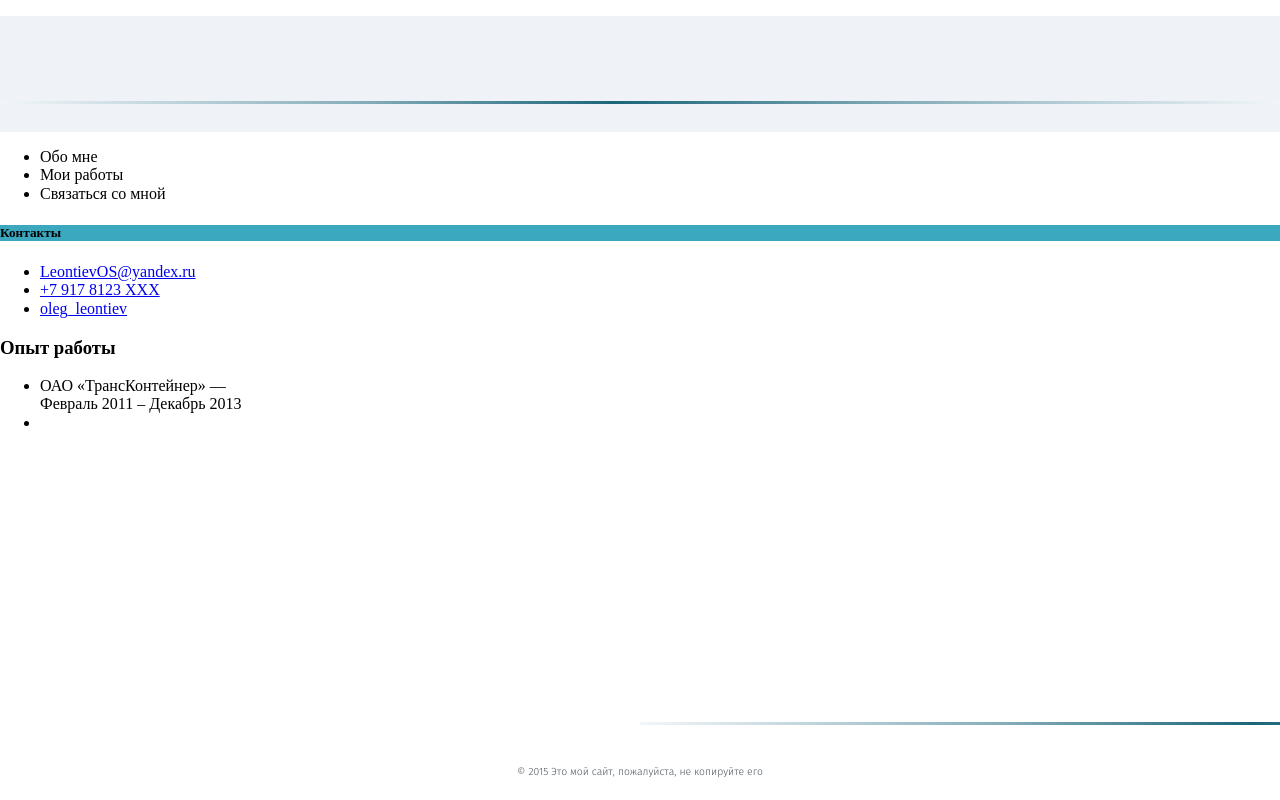
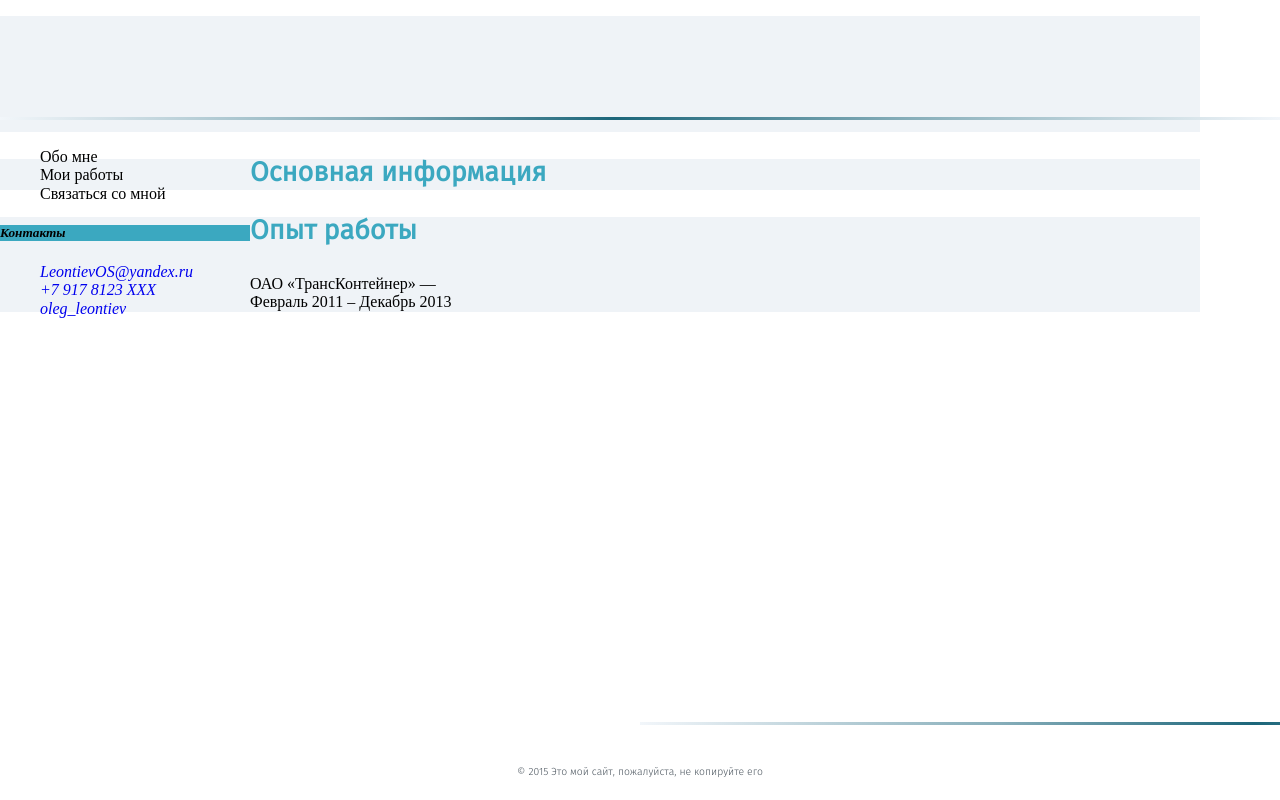
Before and after one commit to jacoder/lofts-dz1, a website: page index.html in a window 1280 px wide. Shown: the top 800 px of the page. Drawn offline with nearby package versions, Linux system fonts and the light colour scheme.

Commit message:
few fixes

```diff
--- a/css/main.css
+++ b/css/main.css
@@ -35,26 +35,49 @@ body{
   margin: 0 0 78px; /* bottom = footer height */
   text-align: left;
   font-style: normal;
+  max-width: 1200px;
+}
+
+a {
+  text-decoration: none;
+}
+
+ul {
+  /*margin: 0;
+  padding: 0;*/
+  list-style: none;
 }
 
 
 /* HEADER */
+
 header{
    background-color: #eff3f7;
    height: 116px;
 }
 
+.logo{
+  top: 39px;
+}
+
+.social>ul {
+    width: 213px;
+}
+.social li{
+  display: inline-block;
+  width: 46px;
+  height: 46px;
+}
 /* SIDEBAR */
 
 aside{
   word-break: break-all;
 }
 
-
-.social{
-    display: inline-block;
+.sidebar{
+  	width: 250px;
+  	float: left;
 }
-
 
 .contacts h5{
   background-color:#3ba8c0;
@@ -65,6 +88,22 @@ aside{
 }
 
 /* MAIN CONTENT */
+
+main>article{
+  background: #eff3f7;
+}
+main>article h3{
+  font-size: 27px;
+  font-family: "Fira Sans Book";
+  color: rgb(59, 168, 192);
+  padding-left: 22px;
+}
+
+main>article h3::after{
+
+}
+
+
 
 /* FOOTER */
 
--- a/index.html
+++ b/index.html
@@ -46,23 +46,23 @@
 <!-- /* HEADER */ -->
   <header>
     <figure class="logo">
-      <a href="#">
+      <a href="http://www.loftschool.com" target="_blank">
         <img src="./img/logo.png" alt="" />
       </a>
     </figure>
 
     <nav>
       <ul class="social">
-        <li class="social vk">
+        <li class="vk">
           <a href="vk.com/jacoder"></a>
         </li>
-        <li class="social tw">
+        <li class="tw">
           <a href="twitter.com/olegleontiev"></a>
         </li>
-        <li class="social fb">
+        <li class="fb">
           <a href="www.facebook.com/oleg.leontiev"></a>
         </li>
-        <li class="social gh">
+        <li class="gh">
           <a href="github.com/jacoder"></a>
         </li>
       </ul>
@@ -72,7 +72,7 @@
 
 <!-- /* SIDEBAR */ -->
 
-  <aside>
+  <aside class="sidebar">
     <nav class="side-nav">
       <ul>
         <li>Обо мне</li>
@@ -81,25 +81,29 @@
       </ul>
     </nav>
 
-    <section class="contacts">
+    <address class="contacts">
       <h5>Контакты</h5>
       <ul class="contactsList">
         <li class="email"><a href="mailto:leontievos@yandex.ru">LeontievOS@yandex.ru</a></li>
         <li class="phone"><a href="tel:+78000000000">+7 917 8123 XXX</a></li>
         <li class="skype"><a href="skype:oleg_leontiev?call">oleg_leontiev</a></li>
       </ul>
-    </section>
+    </address>
 
   </aside>
 
 
 <!-- /* MAIN CONTENT */ -->
-  <article class="main">
+  <main class="main">
 
-    <section>
+    <article class="basic">
+      <h3>Основная информация</h3>
 
-    </section>
-    <section id="jobs">
+
+    </article>
+
+
+    <article id="jobs">
       <h3>Опыт работы</h3>
       <ul>
         <li>
@@ -108,8 +112,10 @@
         </li>
         <li></li>
       </ul>
-    </section>
-  </article>
+    </article>
+
+
+  </main>
 
 
 
```
